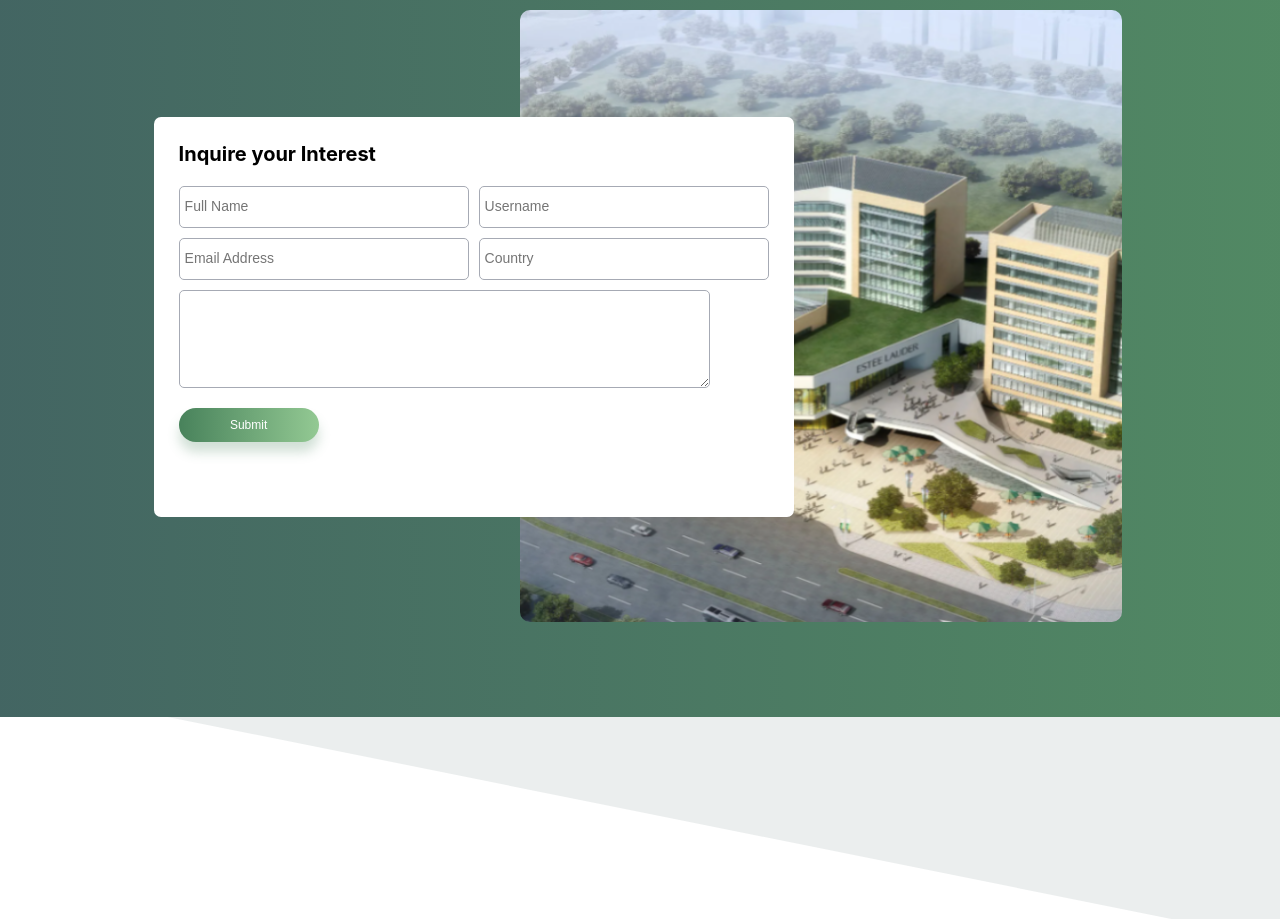
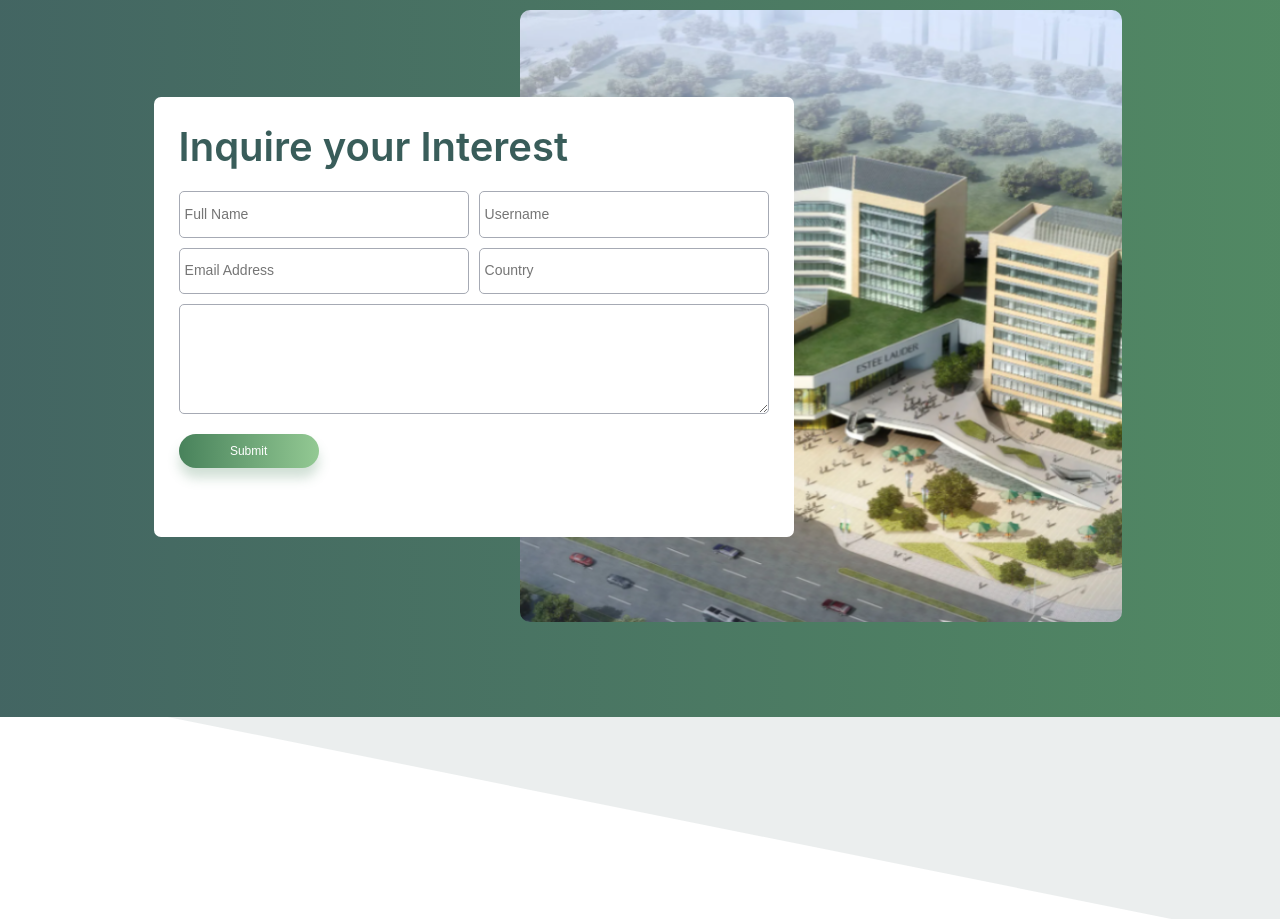
Before and after one commit to faheem4531/BuildwIT, a React (Create React App) app in the folder buildwit-home-screen/: page / in a window 1280 px wide. Shown: the part 3000-3919 px from the top of the page. Built offline with nearby package versions, Linux system fonts and the light colour scheme.

Commit message:
form responsive

```diff
--- a/buildwit-home-screen/src/components/section3/Section3.css
+++ b/buildwit-home-screen/src/components/section3/Section3.css
@@ -6,7 +6,7 @@
 
 @media only screen and (max-width: 1000px) {
   .section-3 {
-    min-height: 140vh;
+    min-height: 130vh;
   }
 }
 
--- a/buildwit-home-screen/src/components/section3/Section3.scss
+++ b/buildwit-home-screen/src/components/section3/Section3.scss
@@ -8,7 +8,7 @@
 
     @media only screen and (max-width:1000px){
 
-        min-height: 140vh;
+        min-height: 130vh;
 
     }
 
--- a/buildwit-home-screen/src/components/sectionForm/Form.css
+++ b/buildwit-home-screen/src/components/sectionForm/Form.css
@@ -17,9 +17,17 @@
   position: relative;
 }
 
+@media only screen and (max-width: 1000px) {
+  .section-form {
+    -webkit-box-pack: center;
+        -ms-flex-pack: center;
+            justify-content: center;
+  }
+}
+
 .section-form-card {
   background-color: #fff;
-  height: 50%;
+  height: 55%;
   width: 50%;
   margin-left: 12%;
   padding: 25px;
@@ -34,8 +42,29 @@
   z-index: 100;
 }
 
-.image-div {
-  background-color: yellow;
+@media only screen and (max-width: 1000px) {
+  .section-form-card {
+    margin: 0;
+    width: 60%;
+  }
+}
+
+.section-form-card .form-heading {
+  font-size: 4rem;
+  color: #395D5A;
+  font-weight: 600;
+}
+
+@media only screen and (max-width: 1000px) {
+  .section-form-card .form-heading {
+    font-size: 3.5rem;
+  }
+}
+
+@media only screen and (max-width: 770px) {
+  .section-form-card .form-heading {
+    font-size: 3rem;
+  }
 }
 
 .sec-5-img {
@@ -46,6 +75,12 @@
   top: 11.66%;
   bottom: 11.66%;
   border-radius: 10px;
+}
+
+@media only screen and (max-width: 1000px) {
+  .sec-5-img {
+    display: none;
+  }
 }
 
 input, textarea {
@@ -86,7 +121,7 @@ input, textarea {
 }
 
 .textarea {
-  width: 90%;
+  width: 100%;
   height: 28%;
   margin-bottom: 20px;
   border: 1px solid  #A6AAB4;
--- a/buildwit-home-screen/src/components/sectionForm/Form.scss
+++ b/buildwit-home-screen/src/components/sectionForm/Form.scss
@@ -11,13 +11,14 @@
     align-items: center;
     position: relative;
 
-    // background-repeat: no-repeat;
-    // background-size:100% 50%;
+    @media only screen and (max-width:1000px){
+        justify-content: center;
+    }
 
 
     &-card{
         background-color: #fff;
-        height: 50%;
+        height: 55%;
         width: 50%;
         margin-left: 12%;
         padding: 25px;
@@ -25,16 +26,29 @@
         display: flex;
         flex-direction: column;
         z-index: 100;
+
+        @media only screen and (max-width:1000px){
+            margin: 0;
+            width: 60%;
+        }
+
+        .form-heading{
+            font-size: 4rem;
+            color: #395D5A;
+            font-weight: 600;
+
+            @media only screen and (max-width:1000px){
+                font-size: 3.5rem;
+            }
+
+            @media only screen and (max-width:770px){
+                font-size: 3rem;
+            }
+        }
+
     }
  }
- .image-div{
 
-
-
-    background-color: yellow;
-
-
- }
  .sec-5-img{
     width: 47%;
     height: 76.5%;
@@ -43,6 +57,11 @@
     top: 11.66%;
     bottom: 11.66%;
     border-radius: 10px;
+
+
+    @media only screen and (max-width:1000px){
+        display:none;
+    }
 }
 
 //Form type and field
@@ -69,7 +88,7 @@ input , textarea{
 }
 
 .textarea{
-    width: 90%;
+    width: 100%;
     height: 28%;
     margin-bottom: 20px;
     border:1px solid  #A6AAB4;
--- a/buildwit-home-screen/src/components/sectionForm/SectionForm.js
+++ b/buildwit-home-screen/src/components/sectionForm/SectionForm.js
@@ -1,6 +1,5 @@
 import React from "react";
 import './Form.css';
-import '../section3/Section3.css';
 import Button from "../button/Button";
 import imageb from '../../images/sec-5-img.PNG';
 
@@ -13,7 +12,7 @@ const SectionForm = () => {
 
             <div className="section-form-card">
 
-                    <h1 className="primary-heading">Inquire your Interest</h1>
+                    <h1 className="form-heading">Inquire your Interest</h1>
                     <div className="input-section top-space">
                         <input className=" inputs margin-right" type="text" placeholder="Full Name" />
                         <input className="inputs" type="text" placeholder="Username" />
```
Also changed, not shown: 1 other file (tests, documents, lock files or other folders).
